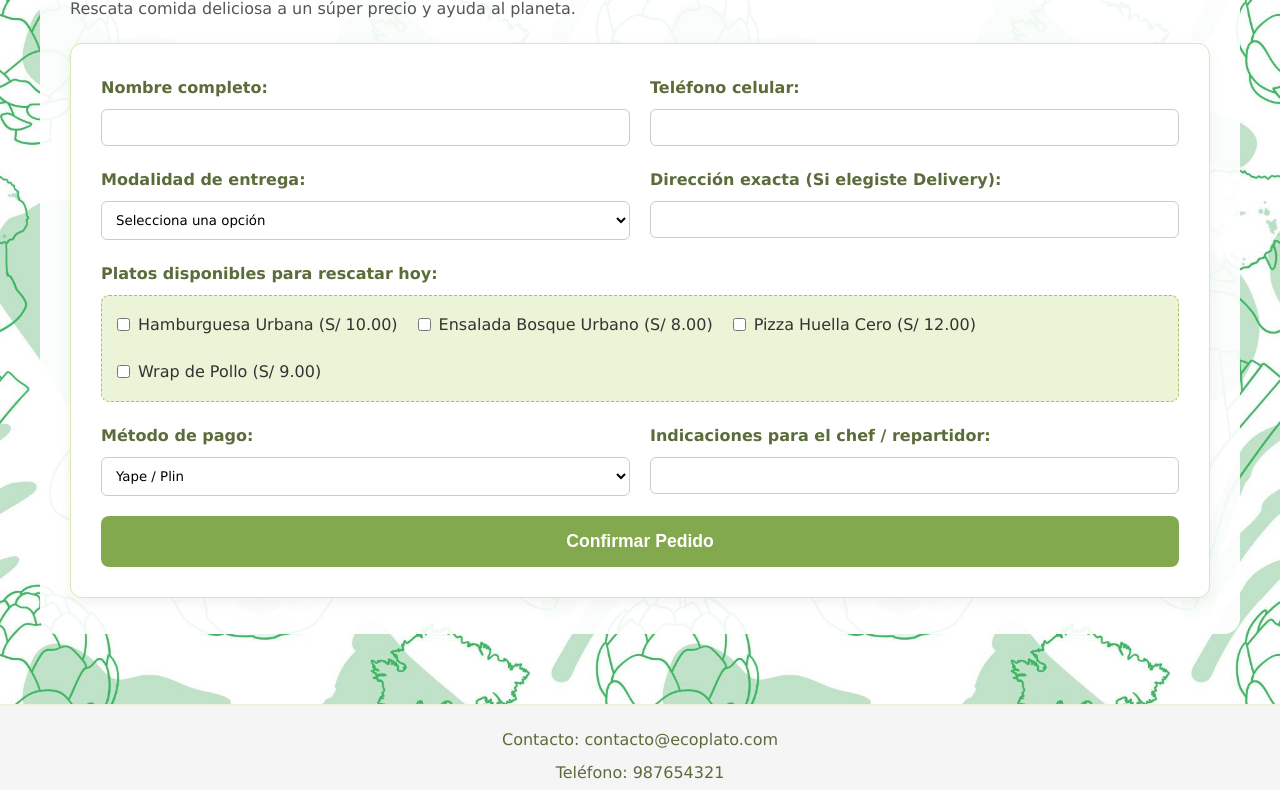
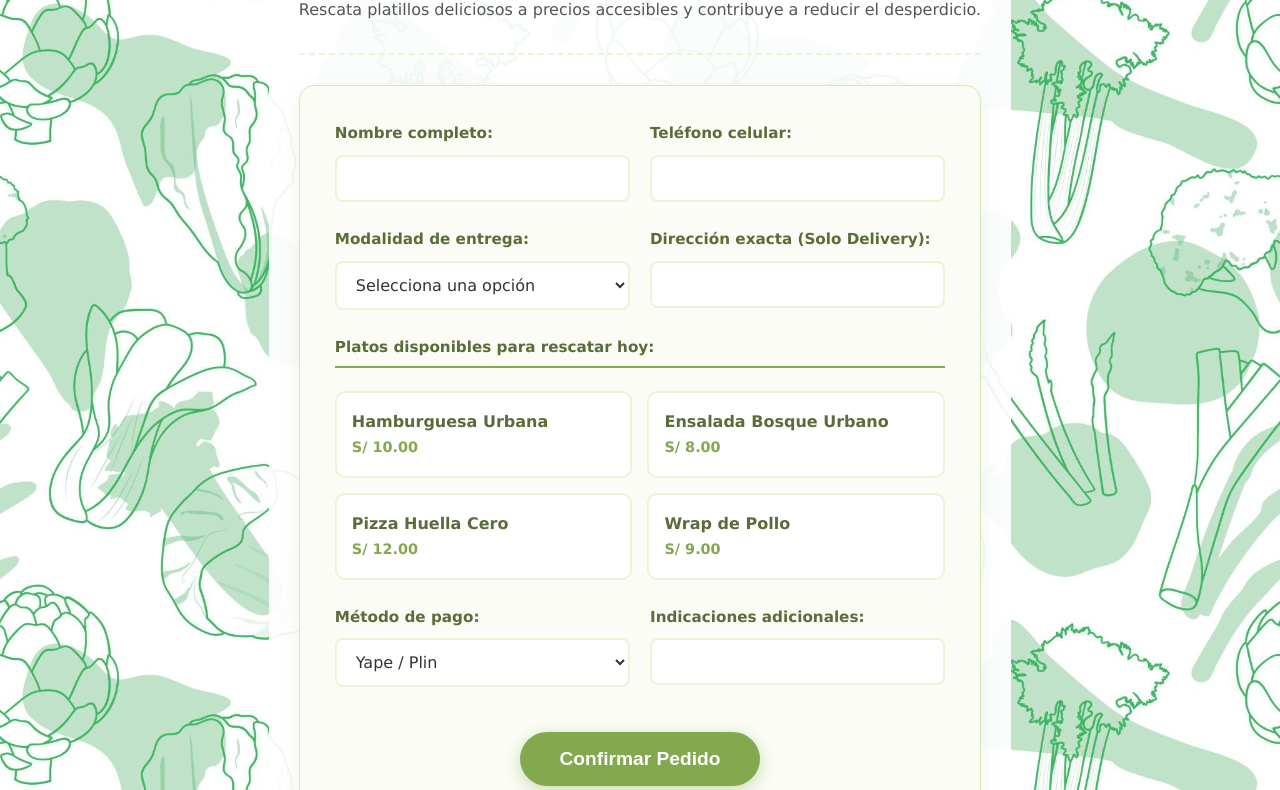
Before and after one commit to DiegoVCH01/Proyecto_Final_Programacion_WEB, a plain HTML site: page form_pedido.html in a window 1280 px wide. Shown: the part 229-1019 px from the top of the page. Drawn offline with Linux system fonts and the light colour scheme.

Commit message:
Formulario de pedidos terminado con estilos y logica integrada

```diff
--- a/css/style.css
+++ b/css/style.css
@@ -557,97 +557,199 @@ footer ul {
     text-decoration: underline;
 }
 
-/* ==========================
-   FORMULARIO DE PEDIDOS (edwars-avalos)
-========================== */
+/* =======================================================
+FORMULARIO DE PEDIDOS
+======================================================= */
 
-.formulario-grid {
+.fp-animacion-entrada {
+    animation: fpFadeInUp 0.8s ease-out forwards;
+}
+
+@keyframes fpFadeInUp {
+    0% {
+        opacity: 0;
+        transform: translateY(30px);
+    }
+    100% {
+        opacity: 1;
+        transform: translateY(0);
+    }
+}
+
+.fp-cabecera-form {
+    text-align: center;
+    margin-bottom: 30px;
+    padding-bottom: 15px;
+    border-bottom: 2px dashed #EBF4D6;
+}
+
+.fp-cabecera-form h2 {
+    color: #5B6C3A;
+    font-size: 2.2rem;
+    margin-bottom: 5px;
+}
+
+.fp-formulario-grid {
+    display: flex;
+    flex-direction: column;
+    gap: 25px;
+    background-color: #FAFCF5;
+    padding: 35px;
+    border-radius: 15px;
+    border: 1px solid #d6e8b4;
+    box-shadow: 0 8px 25px rgba(91, 108, 58, 0.08);
+}
+
+.fp-grupo-inputs {
     display: grid;
     grid-template-columns: repeat(2, 1fr);
     gap: 20px;
-    margin-top: 20px;
-    background-color: #FFFFFF;
-    padding: 30px;
-    border-radius: 12px;
-    border: 1px solid #d6e8b4;
-    box-shadow: 0 4px 12px rgba(91, 108, 58, 0.08);
 }
 
-.campo {
+.fp-campo {
     display: flex;
     flex-direction: column;
     gap: 8px;
 }
 
-.opciones-platos, .campo-boton {
+.fp-ancho-completo {
     grid-column: 1 / -1;
 }
 
-.campo label {
-    font-weight: bold;
+.fp-campo label {
+    font-weight: 600;
     color: #5B6C3A;
+    font-size: 0.95rem;
 }
 
-.campo input[type="text"],
-.campo input[type="number"] {
-    padding: 10px;
-    border: 1px solid #cccccc;
-    border-radius: 6px;
+.fp-campo input, .fp-campo select {
+    padding: 12px 15px;
+    border: 2px solid #EBF4D6;
+    border-radius: 8px;
     font-family: inherit;
-    transition: border-color 0.3s ease;
+    font-size: 1rem;
+    transition: all 0.3s ease;
+    background-color: #FFFFFF;
+    color: #333;
 }
 
-.campo input[type="text"]:focus,
-.campo input[type="number"]:focus {
+.fp-campo input:focus, .fp-campo select:focus {
     border-color: #82A94E;
+    box-shadow: 0 0 0 3px rgba(130, 169, 78, 0.2);
     outline: none;
 }
 
-.checkbox-group {
-    display: flex;
-    gap: 20px;
-    flex-wrap: wrap;
-    background-color: #EBF4D6;
-    padding: 15px;
-    border-radius: 8px;
-    border: 1px dashed #A8C167;
+.fp-titulo-seccion {
+    font-size: 1.1rem;
+    border-bottom: 2px solid #82A94E;
+    padding-bottom: 5px;
+    display: inline-block;
+    margin-bottom: 15px;
 }
 
-.checkbox-group label {
-    font-weight: normal;
-    color: #333;
+.fp-grid-platos {
+    display: grid;
+    grid-template-columns: repeat(2, 1fr);
+    gap: 15px;
+}
+
+.fp-tarjeta-plato input[type="checkbox"] {
+    display: none;
+}
+
+.fp-contenido-tarjeta {
     display: flex;
     align-items: center;
-    gap: 8px;
+    gap: 15px;
+    padding: 15px;
+    border: 2px solid #EBF4D6;
+    border-radius: 10px;
+    background-color: #FFFFFF;
     cursor: pointer;
+    transition: all 0.3s ease;
 }
 
-.btn-enviar {
+.fp-icono-comida {
+    font-size: 2rem;
+    background-color: #FAFCF5;
+    padding: 10px;
+    border-radius: 50%;
+}
+
+.fp-texto-plato h4 {
+    margin: 0;
+    color: #5B6C3A;
+    font-size: 1rem;
+}
+
+.fp-texto-plato span {
+    color: #82A94E;
+    font-weight: bold;
+    font-size: 0.9rem;
+}
+
+.fp-contenido-tarjeta:hover {
+    transform: translateY(-3px);
+    box-shadow: 0 5px 15px rgba(91, 108, 58, 0.15);
+    border-color: #82A94E;
+}
+
+.fp-tarjeta-plato input[type="checkbox"]:checked + .fp-contenido-tarjeta {
+    background-color: #82A94E;
+    border-color: #5B6C3A;
+    color: white;
+}
+
+.fp-tarjeta-plato input[type="checkbox"]:checked + .fp-contenido-tarjeta h4,
+.fp-tarjeta-plato input[type="checkbox"]:checked + .fp-contenido-tarjeta span {
+    color: white;
+}
+
+/* ---------------------------------------------------
+   BOTÓN DE ENVÍO
+--------------------------------------------------- */
+.fp-contenedor-boton {
+    margin-top: 20px;
+    align-items: center;
+}
+
+.fp-btn-enviar {
     background-color: #82A94E;
     color: white;
     border: none;
-    padding: 15px 30px;
-    font-size: 1.1rem;
+    padding: 16px 40px;
+    font-size: 1.2rem;
     font-weight: bold;
-    border-radius: 8px;
+    border-radius: 50px;
     cursor: pointer;
-    width: 100%;
-    transition: all 0.3s ease;
+    transition: all 0.4s cubic-bezier(0.175, 0.885, 0.32, 1.275);
+    box-shadow: 0 4px 15px rgba(130, 169, 78, 0.4);
 }
 
-.btn-enviar:hover {
+.fp-btn-enviar:hover {
     background-color: #5B6C3A;
-    transform: translateY(-4px);
-    box-shadow: 0 6px 15px rgba(91, 108, 58, 0.3);
+    transform: scale(1.05) translateY(-2px);
+    box-shadow: 0 8px 20px rgba(91, 108, 58, 0.5);
 }
 
-/* ==========================
-   RESPONSIVE DEL FORMULARIO
-========================== */
+/* ---------------------------------------------------
+   DISEÑO RESPONSIVE (Móviles)
+--------------------------------------------------- */
+@media (max-width: 768px) {
+    .fp-grupo-inputs {
+        grid-template-columns: 1fr;
+        gap: 15px;
+    }
 
-@media (max-width: 768px) {
-    .formulario-grid {
+    .fp-grid-platos {
         grid-template-columns: 1fr;
+    }
+
+    .fp-formulario-grid {
         padding: 20px;
     }
+
+    .fp-btn-enviar {
+        width: 100%;
+    }
 }
--- a/form_pedido.html
+++ b/form_pedido.html
@@ -29,62 +29,107 @@
         </nav>
     </header>
 
-    <main class="contenedor-principal">
+    <main class="contenedor-principal fp-animacion-entrada">
+
+        <div class="fp-cabecera-form">
             <h2>Realiza tu Pedido</h2>
-        <p>Rescata comida deliciosa a un súper precio y ayuda al planeta.</p>
+            <p>Rescata platillos deliciosos a precios accesibles y contribuye a reducir el desperdicio.</p>
+        </div>
 
-        <form action="pedidos.html" class="formulario-grid">
+        <form action="pedidos.html" class="fp-formulario-grid">
 
-            <div class="campo">
+            <div class="fp-grupo-inputs">
+                <div class="fp-campo">
                     <label for="nombre">Nombre completo:</label>
                     <input type="text" id="nombre" name="nombre" required>
                 </div>
 
-            <div class="campo">
+                <div class="fp-campo">
                     <label for="telefono">Teléfono celular:</label>
                     <input type="text" id="telefono" name="telefono" required>
                 </div>
+            </div>
 
-            <div class="campo">
+            <div class="fp-grupo-inputs">
+                <div class="fp-campo">
                     <label for="tipo_pedido">Modalidad de entrega:</label>
-                <select id="tipo_pedido" name="tipo_pedido" style="padding: 10px; border: 1px solid #cccccc; border-radius: 6px; font-family: inherit; outline: none; background: white;" required>
+                    <select id="tipo_pedido" name="tipo_pedido" required>
                         <option value="" disabled selected>Selecciona una opción</option>
                         <option value="delivery">Delivery</option>
                         <option value="recojo">Recojo en local</option>
                     </select>
                 </div>
 
-            <div class="campo">
-                <label for="direccion">Dirección exacta (Si elegiste Delivery):</label>
+                <div class="fp-campo">
+                    <label for="direccion">Dirección exacta (Solo Delivery):</label>
                     <input type="text" id="direccion" name="direccion">
-            </div>
-
-            <div class="campo opciones-platos">
-                <label>Platos disponibles para rescatar hoy:</label>
-                <div class="checkbox-group">
-                    <label><input type="checkbox" name="platos" value="hamburguesa"> Hamburguesa Urbana (S/ 10.00)</label>
-                    <label><input type="checkbox" name="platos" value="ensalada"> Ensalada Bosque Urbano (S/ 8.00)</label>
-                    <label><input type="checkbox" name="platos" value="pizza"> Pizza Huella Cero (S/ 12.00)</label>
-                    <label><input type="checkbox" name="platos" value="wrap"> Wrap de Pollo (S/ 9.00)</label>
                 </div>
             </div>
 
-            <div class="campo">
+            <div class="fp-campo fp-ancho-completo">
+                <label class="fp-titulo-seccion">Platos disponibles para rescatar hoy:</label>
+
+                <div class="fp-grid-platos">
+                    <label class="fp-tarjeta-plato">
+                        <input type="checkbox" name="platos" value="hamburguesa">
+                        <div class="fp-contenido-tarjeta">
+                            <div class="fp-texto-plato">
+                                <h4>Hamburguesa Urbana</h4>
+                                <span>S/ 10.00</span>
+                            </div>
+                        </div>
+                    </label>
+
+                    <label class="fp-tarjeta-plato">
+                        <input type="checkbox" name="platos" value="ensalada">
+                        <div class="fp-contenido-tarjeta">
+                            <div class="fp-texto-plato">
+                                <h4>Ensalada Bosque Urbano</h4>
+                                <span>S/ 8.00</span>
+                            </div>
+                        </div>
+                    </label>
+
+                    <label class="fp-tarjeta-plato">
+                        <input type="checkbox" name="platos" value="pizza">
+                        <div class="fp-contenido-tarjeta">
+                            <div class="fp-texto-plato">
+                                <h4>Pizza Huella Cero</h4>
+                                <span>S/ 12.00</span>
+                            </div>
+                        </div>
+                    </label>
+
+                    <label class="fp-tarjeta-plato">
+                        <input type="checkbox" name="platos" value="wrap">
+                        <div class="fp-contenido-tarjeta">
+                            <div class="fp-texto-plato">
+                                <h4>Wrap de Pollo</h4>
+                                <span>S/ 9.00</span>
+                            </div>
+                        </div>
+                    </label>
+                </div>
+            </div>
+
+            <div class="fp-grupo-inputs">
+                <div class="fp-campo">
                     <label for="metodo_pago">Método de pago:</label>
-                <select id="metodo_pago" name="metodo_pago" style="padding: 10px; border: 1px solid #cccccc; border-radius: 6px; font-family: inherit; outline: none; background: white;" required>
+                    <select id="metodo_pago" name="metodo_pago" required>
                         <option value="yape">Yape / Plin</option>
-                    <option value="tarjeta">Tarjeta</option>
+                        <option value="tarjeta">Tarjeta (Llevaremos POS)</option>
                         <option value="efectivo">Efectivo</option>
                     </select>
                 </div>
 
-            <div class="campo">
-                <label for="comentarios">Indicaciones para el chef / repartidor:</label>
+                <div class="fp-campo">
+                    <label for="comentarios">Indicaciones adicionales:</label>
                     <input type="text" id="comentarios" name="comentarios">
                 </div>
+            </div>
 
-            <div class="campo-boton">
-                <input type="submit" value="Confirmar Pedido" class="btn-enviar">
+            <div class="fp-campo fp-ancho-completo fp-contenedor-boton">
+                <button type="submit" class="fp-btn-enviar">Confirmar Pedido</button>
             </div>
         </form>
     </main>
```
Lines whose indentation alone changed are shown as unchanged.
